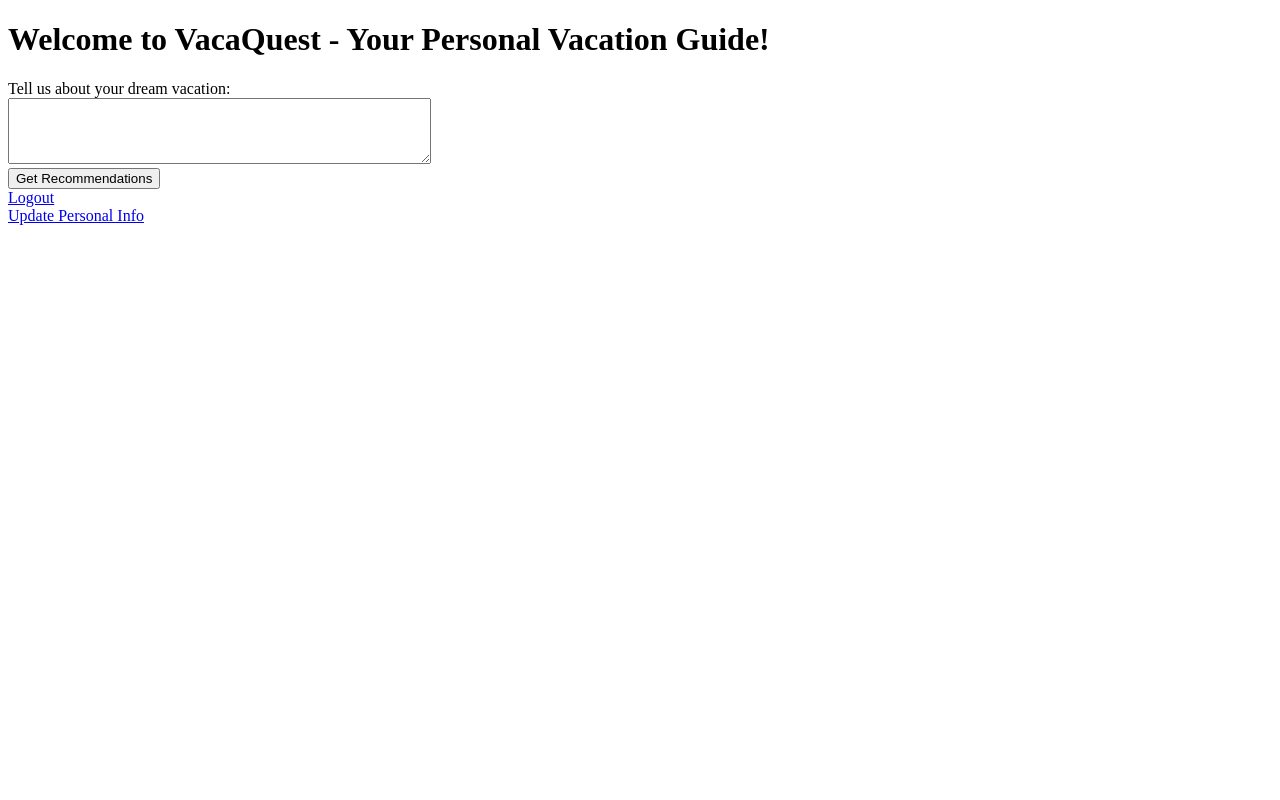
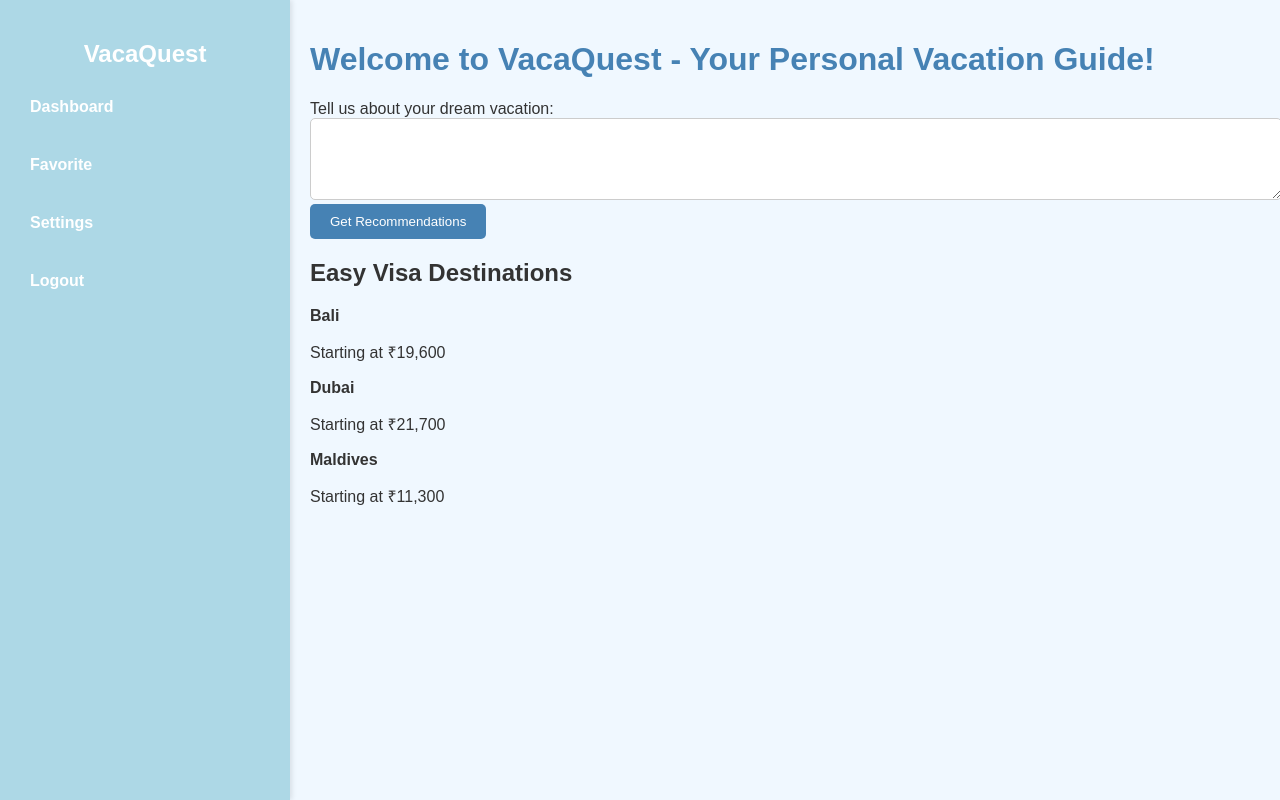
Before and after one commit to sophieagb/VacaQuest, a Flask app: page / in a window 1280 px wide. Run offline with Flask 2, Linux system fonts and the light colour scheme; the visitor is signed in with stand-in values (Sample User, id 1); parts of the project's set-up code (start-up, migrations or seed data) failed here and were passed over.

Commit message:
almost done

```diff
--- a/app/routes.py
+++ b/app/routes.py
@@ -48,6 +48,8 @@ def login():
         username = request.form["username"]
         password_candidate = request.form["password"]
 
+        conn = None
+        cur = None
         try:
             conn = get_db_connection()
             cur = conn.cursor(dictionary=True)
@@ -59,7 +61,6 @@ def login():
             ):
                 session["logged_in"] = True
                 session["user_id"] = data["id"]
-                print(f"User ID: {session['user_id']}")  # Debugging statement
                 flash("You are now logged in", "success")
                 return redirect(url_for("main.index"))
             else:
@@ -69,8 +70,10 @@ def login():
             flash(f"Error: {e}", "danger")
             return render_template("login.html")
         finally:
-            cur.close()
-            conn.close()
+            if cur:
+                cur.close()
+            if conn:
+                conn.close()
     return render_template("login.html")
 
 
@@ -98,7 +101,6 @@ def extract_recommendation_details(recommendation):
             price = line.replace("ESTIMATED PRICE:", "").strip()
 
     return location, activities, price
-
 
 @main_bp.route("/recommend", methods=["POST"])
 def recommend():
@@ -247,7 +249,6 @@ def delete_plan():
 
     return redirect(url_for("main.travel_plan"))
 
-
 @main_bp.route("/travel_plan")
 def travel_plan():
     if "logged_in" not in session:
--- a/app/static/index.css
+++ b/app/static/index.css
@@ -0,0 +1,97 @@
+body {
+    font-family: Arial, sans-serif;
+    background-color: #f0f8ff;
+    color: #333;
+    margin: 0;
+    padding: 0;
+    display: flex;
+    height: 100vh;
+}
+
+.container {
+    display: flex;
+    width: 100%;
+}
+
+.sidebar {
+    width: 250px;
+    background-color: #add8e6;
+    padding: 20px;
+    box-shadow: 2px 0 5px rgba(0,0,0,0.1);
+}
+
+.sidebar h2 {
+    color: #fff;
+    text-align: center;
+}
+
+.sidebar nav ul {
+    list-style-type: none;
+    padding: 0;
+}
+
+.sidebar nav ul li {
+    margin: 20px 0;
+}
+
+.sidebar nav ul li a {
+    color: #fff;
+    text-decoration: none;
+    font-weight: bold;
+    display: block;
+    padding: 10px;
+    border-radius: 5px;
+    transition: background-color 0.3s;
+}
+
+.sidebar nav ul li a:hover {
+    background-color: #87cefa;
+}
+
+.main-content {
+    flex: 1;
+    padding: 20px;
+}
+
+.main-content h1 {
+    color: #4682b4;
+}
+
+form {
+    margin-top: 20px;
+}
+
+textarea {
+    width: 100%;
+    padding: 10px;
+    border: 1px solid #ccc;
+    border-radius: 5px;
+}
+
+input[type="submit"] {
+    background-color: #4682b4;
+    color: #fff;
+    border: none;
+    padding: 10px 20px;
+    border-radius: 5px;
+    cursor: pointer;
+    transition: background-color 0.3s;
+}
+
+input[type="submit"]:hover {
+    background-color: #4169e1;
+}
+
+.links {
+    margin-top: 20px;
+}
+
+.links a {
+    color: #4682b4;
+    text-decoration: none;
+    margin-right: 10px;
+}
+
+.links a:hover {
+    text-decoration: underline;
+}
--- a/app/templates/index.html
+++ b/app/templates/index.html
@@ -4,16 +4,44 @@
     <meta charset="UTF-8">
     <meta name="viewport" content="width=device-width, initial-scale=1.0">
     <title>VacaQuest - Vacation Recommender</title>
+    <link rel="stylesheet" href="{{ url_for('static', filename='index.css') }}">
 </head>
 <body>
+    <div class="container">
+        <div class="sidebar">
+            <h2>VacaQuest</h2>
+            <nav>
+                <ul>
+                    <li><a href="{{ url_for('main.index') }}">Dashboard</a></li>
+                    <li><a href="{{ url_for('main.travel_plan') }}">Favorite</a></li>
+                    <li><a href="{{ url_for('main.update_info') }}">Settings</a></li>
+                    <li><a href="{{ url_for('main.logout') }}">Logout</a></li>
+                </ul>
+            </nav>
+        </div>
+        <div class="main-content">
             <h1>Welcome to VacaQuest - Your Personal Vacation Guide!</h1>
             <form action="{{ url_for('main.recommend') }}" method="post">
                 <label for="user_input">Tell us about your dream vacation:</label><br>
                 <textarea id="user_input" name="user_input" rows="4" cols="50"></textarea><br>
                 <input type="submit" value="Get Recommendations">
             </form>
-    <a href="{{ url_for('main.logout') }}">Logout</a>
-    </br>
-    <a href="{{ url_for('main.update_info') }}">Update Personal Info</a>
+            <div class="easy-visa">
+                <h2>Easy Visa Destinations</h2>
+                <div class="destination">
+                    <p><strong>Bali</strong></p>
+                    <p>Starting at ₹19,600</p>
+                </div>
+                <div class="destination">
+                    <p><strong>Dubai</strong></p>
+                    <p>Starting at ₹21,700</p>
+                </div>
+                <div class="destination">
+                    <p><strong>Maldives</strong></p>
+                    <p>Starting at ₹11,300</p>
+                </div>
+            </div>
+        </div>
+    </div>
 </body>
 </html>
```
Also changed, not shown: app/static/rec.css (+8 -0 lines), app/templates/login.html (line endings or trailing spaces). Lines whose indentation alone changed are shown as unchanged.
